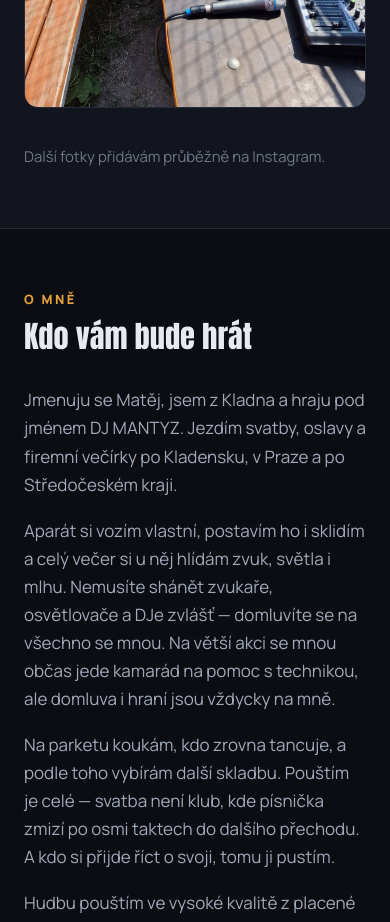
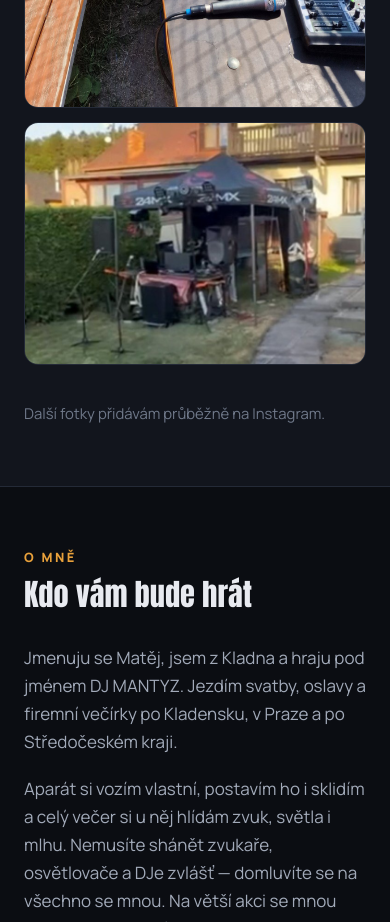
Before and after one commit to MANTYZendis/dj-mantyz, a plain HTML site: page index.html in a window 390 px wide. Shown: the part 6960-7882 px from the top of the page. Drawn offline with Linux system fonts and the light colour scheme.

Commit message:
Do galerie pridan stan-akce.jpg jako mensi zaber vpravo dole
Retusovana verze fotky stanu (uz bez osoby ve stanu). Kvalita je slabsi
nez zbytek galerie, proto nova trida .foto-mala - zabira 74 % sirky
sloupce a je zarovnana doprava; na mobilu jede pres celou sirku.

Co-Authored-By: Claude Opus 5 <noreply@anthropic.com>
Claude-Session: https://claude.ai/code/session_01TXQmNboZrvjr4fray8Ugs9

```diff
--- a/index.html
+++ b/index.html
@@ -287,6 +287,7 @@
         <figure class="foto"><img src="obr/stan-24mx.jpg" alt="Postavený DJ stan s technikou na venkovní akci" loading="lazy"></figure>
         <figure class="foto"><img src="obr/pult-hriste.jpg" alt="DJ pult s kontrolerem, mixem a notebookem na letní akci" loading="lazy"></figure>
         <figure class="foto"><img src="obr/pult-detail.jpg" alt="Detail pultu — kontroler, mixážní pult a mikrofony" loading="lazy"></figure>
+        <figure class="foto foto-mala"><img src="obr/stan-akce.jpg" alt="Postavený stan s technikou na zahradní akci za podvečera" loading="lazy"></figure>
       </div>
       <p class="pozn">Další fotky přidávám průběžně na Instagram.</p>
     </div>
--- a/style.css
+++ b/style.css
@@ -164,6 +164,9 @@ a{color:inherit}
 .foto{margin:0 0 14px;border-radius:var(--radius);overflow:hidden;background:var(--panel);
   border:1px solid var(--linka);break-inside:avoid}
 .foto img{display:block;width:100%;height:auto;transition:transform .4s}
+/* Mensi zaber — pro fotky, ktere maji slabsi kvalitu nez zbytek galerie. */
+.foto-mala{width:74%;margin-left:auto}
+@media (max-width:560px){ .foto-mala{width:100%} }
 .foto:hover img{transform:scale(1.04)}
 
 /* ---------- FORMULÁŘ ---------- */
```
Also changed, not shown: obr/stan-akce.jpg (added).
